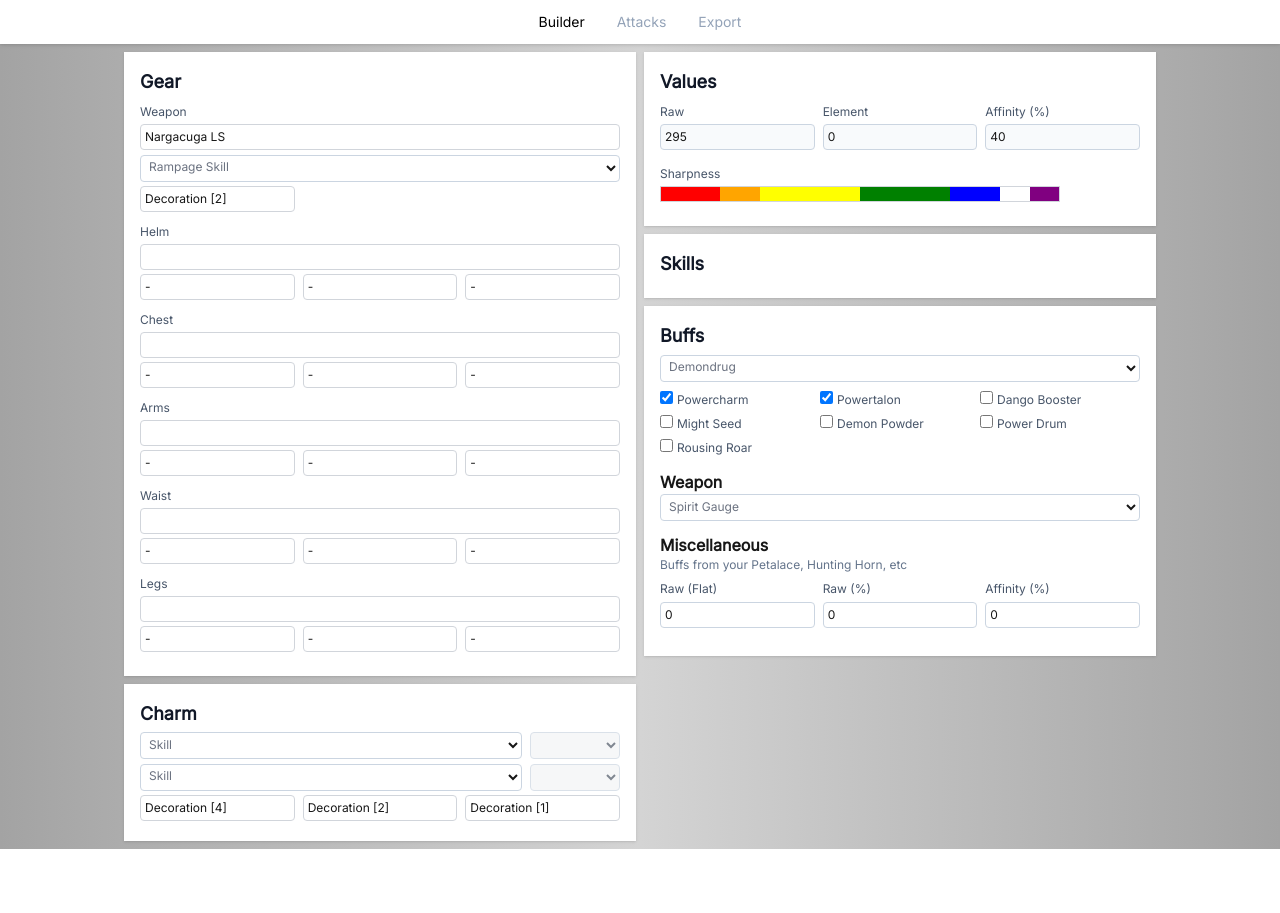
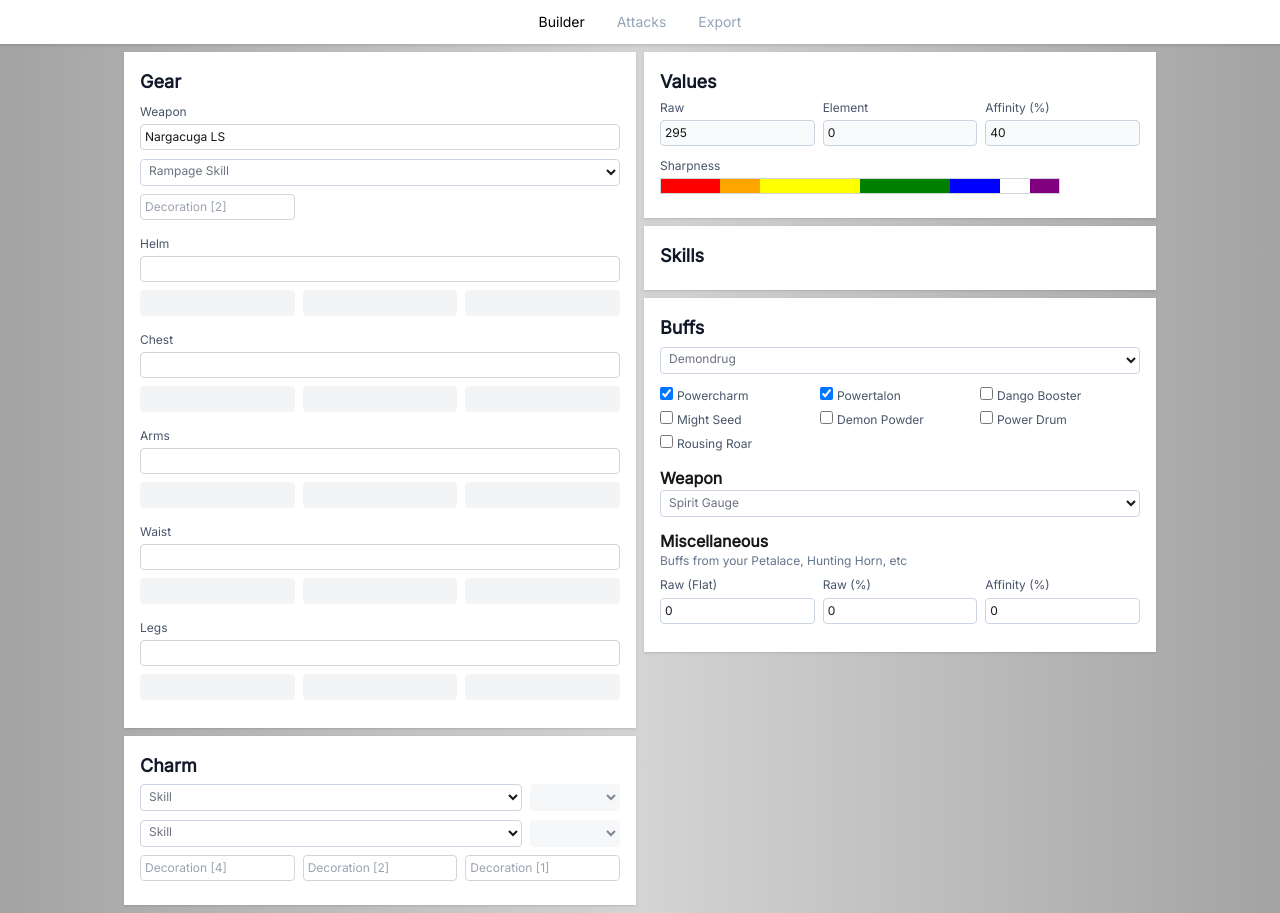
Before and after one commit to chanleyou/sunbreak-calculator, a Next.js app: page / in a window 1280 px wide. Before the commit the page ends 849 px from the top, so only its background shows below. Built offline with nearby package versions, Linux system fonts and the light colour scheme.

Commit message:
more styling

```diff
--- a/components/DecoPicker.tsx
+++ b/components/DecoPicker.tsx
@@ -12,13 +12,6 @@ type Props = {
 const DecoPicker = ({ value, setValue, level, disabled }: Props) => {
 	const [show, setShow] = useState(false);
 
-	const classNames = [
-		"my-1",
-		"text-element",
-		!value ? "text-gray-500" : "text-neutral-900",
-		disabled ? "disabled" : "",
-	];
-
 	const options = Decorations.filter((d) => d.rank <= level).sort((a, b) => {
 		if (a.rank < b.rank) return -1;
 		if (a.rank > b.rank) return 1;
@@ -31,9 +24,10 @@ const DecoPicker = ({ value, setValue, level, disabled }: Props) => {
 				onClick={() => {
 					if (!disabled) setShow(true);
 				}}
-				className={classNames.join(" ")}
+				isPlaceholder={!value}
+				disabled={disabled}
 			>
-				{disabled ? "-" : value ? value.name : `Decoration [${level}]`}
+				{disabled ? "\u00a0" : value ? value.name : `Decoration [${level}]`}
 			</TextBox>
 			<Modal show={show} setShow={setShow} head={`Select Decoration ${level}`}>
 				<div className="overflow-scroll">
--- a/components/SkillToggle.tsx
+++ b/components/SkillToggle.tsx
@@ -7,34 +7,8 @@ type Props = {
 	active?: boolean;
 	onChangeValue: (n: boolean) => void;
 	label?: string;
-	note?: string;
 	canDisable?: boolean;
 };
-
-export default function skillToggle({
-	label,
-	value,
-	maxRank,
-	active,
-	onChangeValue,
-	canDisable,
-	note,
-}: Props) {
-	return (
-		<div className="mt-1 mb-2">
-			<label>{label}</label>
-			<div>
-				<div className="flex bg-slate-50 border-slate-300 text-element">
-					<p className="flex-1">
-						{value} / {maxRank}
-					</p>
-					{!canDisable && <Checkbox value={active} onChangeValue={onChangeValue} />}
-				</div>
-			</div>
-			{note && <label className="note">{note}</label>}
-		</div>
-	);
-}
 
 // export default function skillToggle({
 // 	label,
@@ -45,27 +19,65 @@ export default function skillToggle({
 // 	canDisable,
 // 	note,
 // }: Props) {
-// 	const boxes = [];
-
-// 	for (let i = 0; i < maxRank; i++) {
-// 		boxes.push(i);
-// 	}
-
 // 	return (
 // 		<div className="mt-1 mb-2">
 // 			<label>{label}</label>
-// 			<div className="flex">
-// 				<div className="flex-1 flex place-items-center pl-1">
-// 					{boxes.map((b) => (
-// 						<div
-// 							className={`h-3 w-3 border-gray-600 border mr-1 ${
-// 								b < value ? "bg-gray-600" : "bg-white"
-// 							}`}
-// 						/>
-// 					))}
+// 			<div>
+// 				<div className="flex bg-gray-50 border-gray-300 text-element">
+// 					<p className="flex-1">
+// 						{value} / {maxRank}
+// 					</p>
+// 					{!canDisable && <Checkbox value={active} onChangeValue={onChangeValue} />}
 // 				</div>
-// 				{!canDisable && <Checkbox label="Active" value={active} onChangeValue={onChangeValue} />}
 // 			</div>
+// 			{note && <label className="note">{note}</label>}
 // 		</div>
 // 	);
 // }
+
+export default function skillToggle({
+	label,
+	value,
+	maxRank,
+	active,
+	onChangeValue,
+	canDisable,
+}: Props) {
+	const boxes = [];
+
+	for (let i = 0; i < maxRank; i++) {
+		boxes.push(i);
+	}
+
+	return (
+		<div className="mb-2">
+			<label>{label}</label>
+			<div className="flex">
+				<div className="flex-1 flex place-items-center pl-1">
+					{boxes.map((b) => (
+						<div
+							key={b}
+							style={{
+								height: "14px",
+								width: " 14px",
+								transform: "skewX(-24deg)",
+							}}
+							className={`mr-1 border ${
+								b < value ? "bg-gray-500 border-gray-500" : "bg-gray-100 border-gray-300"
+							}`}
+						/>
+					))}
+				</div>
+				{!canDisable && (
+					<input
+						type="checkbox"
+						checked={active}
+						onChange={(e) => onChangeValue(e.target.checked)}
+					/>
+				)}
+			</div>
+		</div>
+	);
+}
+
+// trangray(-30deg, 0)) rotate(--tw-rotate)) skewX(--tw-skew-x)) skewY(--tw-skew-y)) scaleX(--tw-scale-x)) scaleY(--tw-scale-y))
--- a/components/ui/Select.tsx
+++ b/components/ui/Select.tsx
@@ -22,7 +22,7 @@ export default function Select<T>({
 	small,
 	disabled,
 }: Props<T>) {
-	let className = "mb-1 relative";
+	let className = "mb-2 relative";
 	if (small) className += " flex items-baseline gap-2";
 
 	return (
--- a/components/ui/TextBox.tsx
+++ b/components/ui/TextBox.tsx
@@ -1,11 +1,18 @@
 import React, { memo } from "react";
 
-export const TextBox = ({ children, ...props }: React.HTMLProps<HTMLDivElement>) => {
+interface Props extends React.HTMLProps<HTMLDivElement> {
+	disabled?: boolean;
+	isPlaceholder?: boolean;
+}
+
+export const TextBox = ({ children, disabled, isPlaceholder, ...props }: Props) => {
+	const classNames = ["text-element cursor-pointer flex justify-space-between active:bg-gray-100"];
+
+	if (isPlaceholder) classNames.push("text-gray-400");
+	if (disabled) classNames.push("bg-gray-100 border-gray-100");
+
 	return (
-		<div
-			{...props}
-			className="text-element cursor-pointer flex justify-space-between active:bg-gray-100"
-		>
+		<div {...props} className={classNames.join(" ")}>
 			<div className="w-full">{children}</div>
 		</div>
 	);
--- a/components/ui/TextDisplay.tsx
+++ b/components/ui/TextDisplay.tsx
@@ -7,7 +7,7 @@ type Props = {
 
 const TextDisplay = ({ label, value }: Props) => {
 	return (
-		<div className="py-1 mb-1">
+		<div>
 			<label>{label}</label>
 			<div className="text-element bg-slate-50 border-slate-300">{value}</div>
 		</div>
--- a/styles/globals.css
+++ b/styles/globals.css
@@ -38,7 +38,7 @@
 	.text-element {
 		@apply p-1
 		text-xs
-		mb-1
+		mb-2
 		rounded
 		border border-gray-300
 		w-full;
@@ -65,7 +65,7 @@
 	}
 
 	select {
-		@apply read-only:bg-white disabled:bg-gray-100 disabled:text-gray-600;
+		@apply read-only:bg-white disabled:bg-gray-100 disabled:border-gray-100 disabled:text-gray-600;
 	}
 
 	label {
```
